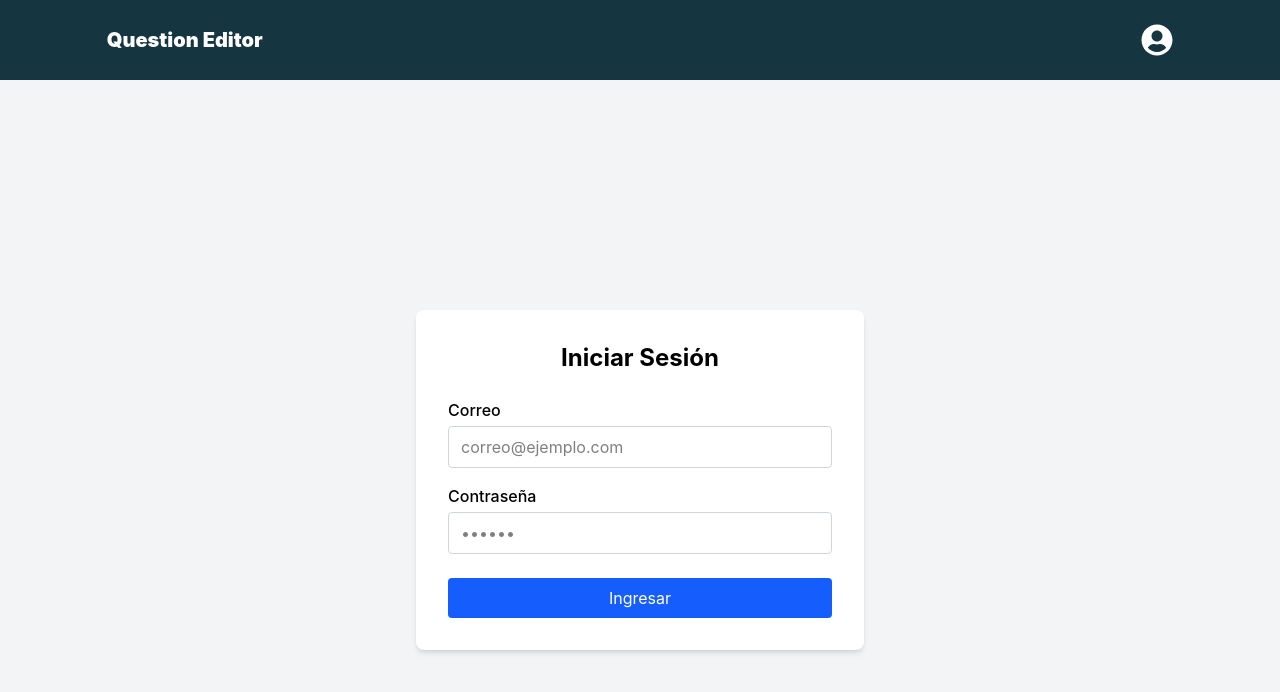
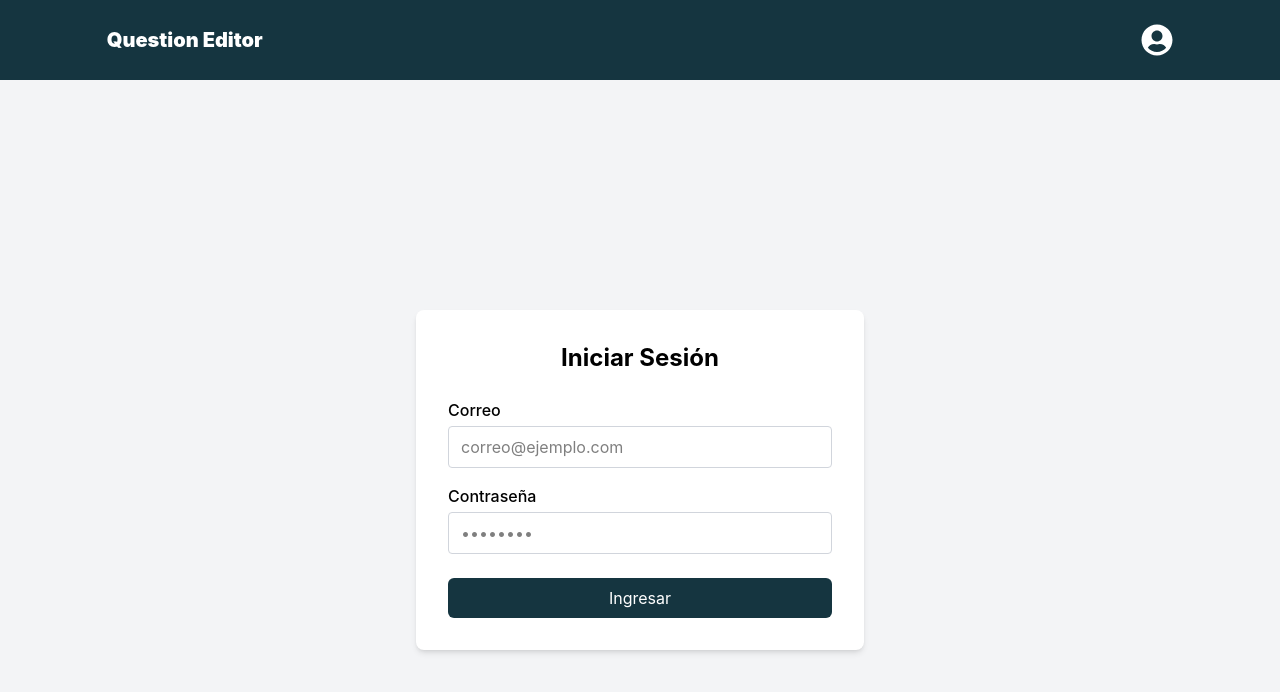
Before and after one commit to sae0-3/bit-a-bit, a React (Vite) app in the folder frontend/: page /login in a window 1280 px wide. Shown: the top 692 px of the page. Built offline with nearby package versions, Linux system fonts and the light colour scheme.

Commit message:
feat(frontend): agregar validación al login

```diff
--- a/frontend/package.json
+++ b/frontend/package.json
@@ -15,12 +15,14 @@
     "@dnd-kit/modifiers": "^9.0.0",
     "@dnd-kit/sortable": "^10.0.0",
     "@tailwindcss/vite": "^4.1.4",
+    "@tanstack/react-form": "^1.12.0",
     "@tanstack/react-router": "^1.117.1",
     "@tanstack/react-router-devtools": "^1.117.1",
     "react": "^19.0.0",
     "react-dom": "^19.0.0",
     "react-dropzone": "^14.3.8",
     "react-icons": "^5.5.0",
+    "zod": "^3.25.32",
     "zustand": "^5.0.4"
   },
   "devDependencies": {
--- /dev/null
+++ b/frontend/src/dtos/login-dto.ts
@@ -0,0 +1,11 @@
+import { z } from 'zod'
+
+export const loginSchema = z.object({
+  email: z
+    .string()
+    .email('Correo electrónico inválido')
+    .min(1, 'El correo es requerido'),
+
+  password: z
+    .string(),
+})
--- a/frontend/src/routes/login.tsx
+++ b/frontend/src/routes/login.tsx
@@ -1,34 +1,92 @@
+import { useForm } from '@tanstack/react-form'
 import { createFileRoute } from '@tanstack/react-router'
+
+import { loginSchema } from '../dtos/login-dto'
 
 export const Route = createFileRoute('/login')({
   component: LoginComponent,
 })
 
 function LoginComponent() {
+  const form = useForm({
+    defaultValues: {
+      email: '',
+      password: '',
+    },
+    onSubmit: async ({ value }) => {
+      console.log('Iniciando Sesión...', value)
+    },
+    validators: {
+      onChange: loginSchema,
+    },
+  })
+
+  const handleSubmit = (e: React.FormEvent<HTMLFormElement>) => {
+    e.preventDefault()
+    form.handleSubmit(e)
+  }
+
   return (
     <div className="flex items-center justify-center min-h-screen bg-gray-100">
       <div className="bg-white p-8 rounded-lg shadow-md w-full max-w-md">
         <h2 className="text-2xl font-bold mb-6 text-center">Iniciar Sesión</h2>
-        <form>
+
+        <form onSubmit={handleSubmit}>
           <div className="mb-4">
-            <label className="block mb-1 font-medium">Correo</label>
-            <input
-              type="email"
-              className="w-full border border-gray-300 rounded px-3 py-2"
-              placeholder="correo@ejemplo.com"
+            <form.Field
+              name="email"
+              children={(field) => (
+                <>
+                  <label htmlFor={field.name} className="block mb-1 font-medium">Correo</label>
+                  <input
+                    id={field.name}
+                    name={field.name}
+                    type="email"
+                    value={field.state.value}
+                    onChange={(e) => field.handleChange(e.target.value)}
+                    className="w-full border border-gray-300 rounded px-3 py-2"
+                    placeholder="correo@ejemplo.com"
+                  />
+
+                  {!field.state.meta.isValid && (
+                    <p className="text-red-500">
+                      {(field.state.meta.errors[0]?.message)}
+                    </p>
+                  )}
+                </>
+              )}
             />
           </div>
+
           <div className="mb-6">
-            <label className="block mb-1 font-medium">Contraseña</label>
-            <input
-              type="password"
-              className="w-full border border-gray-300 rounded px-3 py-2"
-              placeholder="••••••"
+            <form.Field
+              name="password"
+              children={(field) => (
+                <>
+                  <label htmlFor={field.name} className="block mb-1 font-medium">Contraseña</label>
+                  <input
+                    id={field.name}
+                    name={field.name}
+                    type="password"
+                    value={field.state.value}
+                    onChange={(e) => field.handleChange(e.target.value)}
+                    className="w-full border border-gray-300 rounded px-3 py-2"
+                    placeholder="••••••••"
+                  />
+
+                  {!field.state.meta.isValid && (
+                    <p className="text-red-500">
+                      {(field.state.meta.errors[0]?.message)}
+                    </p>
+                  )}
+                </>
+              )}
             />
           </div>
+
           <button
             type="submit"
-            className="w-full bg-blue-600 text-white py-2 rounded hover:bg-blue-700 transition"
+            className="w-full bg-primary-dark text-white py-2 hover:bg-blue-700 hover:cursor-pointer transition rounded-md"
           >
             Ingresar
           </button>
```
Also changed, not shown: 1 other file (tests, documents, lock files or other folders).
